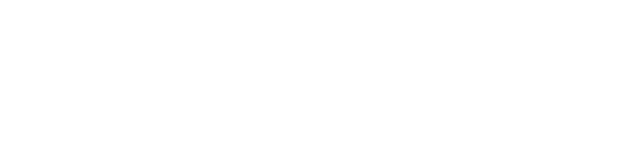
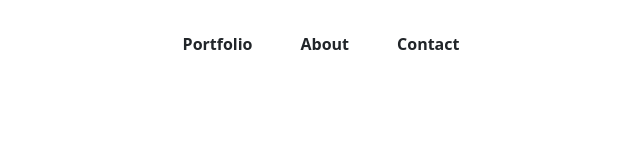
Before and after one commit to mwismann/microverse-bootstrap-portfolio, a website: page index.html in a window 1280 px wide. Shown: the whole page, without its empty margins (319-959 px from the left). Drawn offline with nearby package versions, Linux system fonts and the light colour scheme.

Commit message:
Add header-navbar content

```diff
--- a/index.html
+++ b/index.html
@@ -10,6 +10,28 @@
     <title>Mathias Wismann - Portfolio</title>
 </head>
 <body>
+    <header>
+        <nav class="navbar navbar-expand-md navbar-light position-absolute start-0 end-0">
+            <div class="container p-3 text-center">
+                <button class="navbar-toggler" type="button" data-bs-toggle="collapse" data-bs-target="#navbarSupportedContent" aria-controls="navbarSupportedContent" aria-expanded="false" aria-label="Toggle navigation">
+                  <span class="navbar-toggler-icon"></span>
+                </button>
+                <div class="collapse navbar-collapse justify-content-center" id="navbarSupportedContent">
+                  <ul class="navbar-nav mb-2 mb-lg-0">
+                    <li class="nav-item px-3">
+                      <a class="nav-link text-dark fw-bold" href="#works-section">Portfolio</a>
+                    </li>
+                    <li class="nav-item px-3">
+                      <a class="nav-link text-dark fw-bold" href="#">About</a>
+                    </li>
+                    <li class="nav-item px-3">
+                      <a class="nav-link text-dark fw-bold" href="#">Contact</a>
+                    </li>
+                  </ul>
+                </div>
+              </div>
+        </nav>
+    </header>
 
 
 
```
